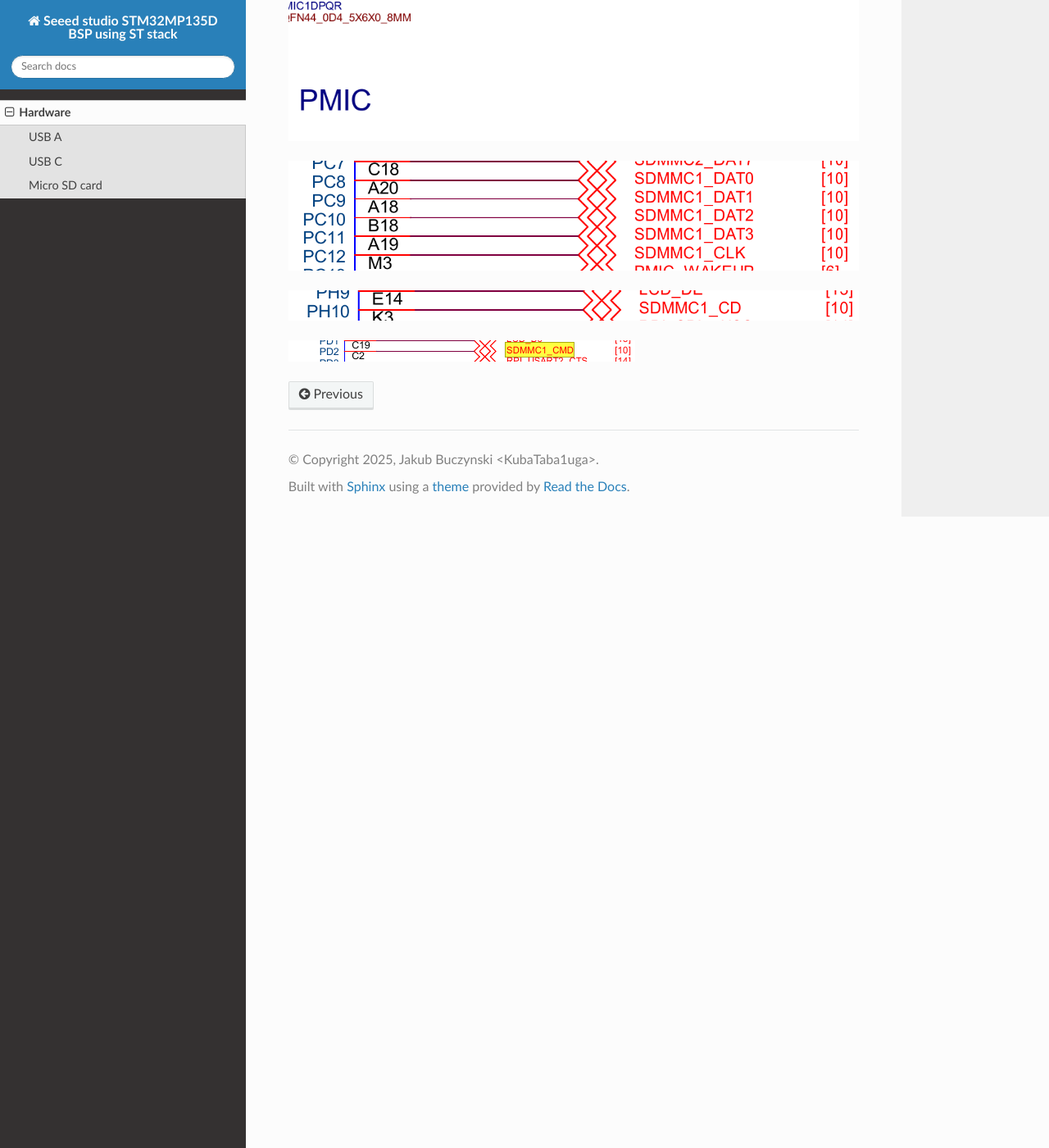
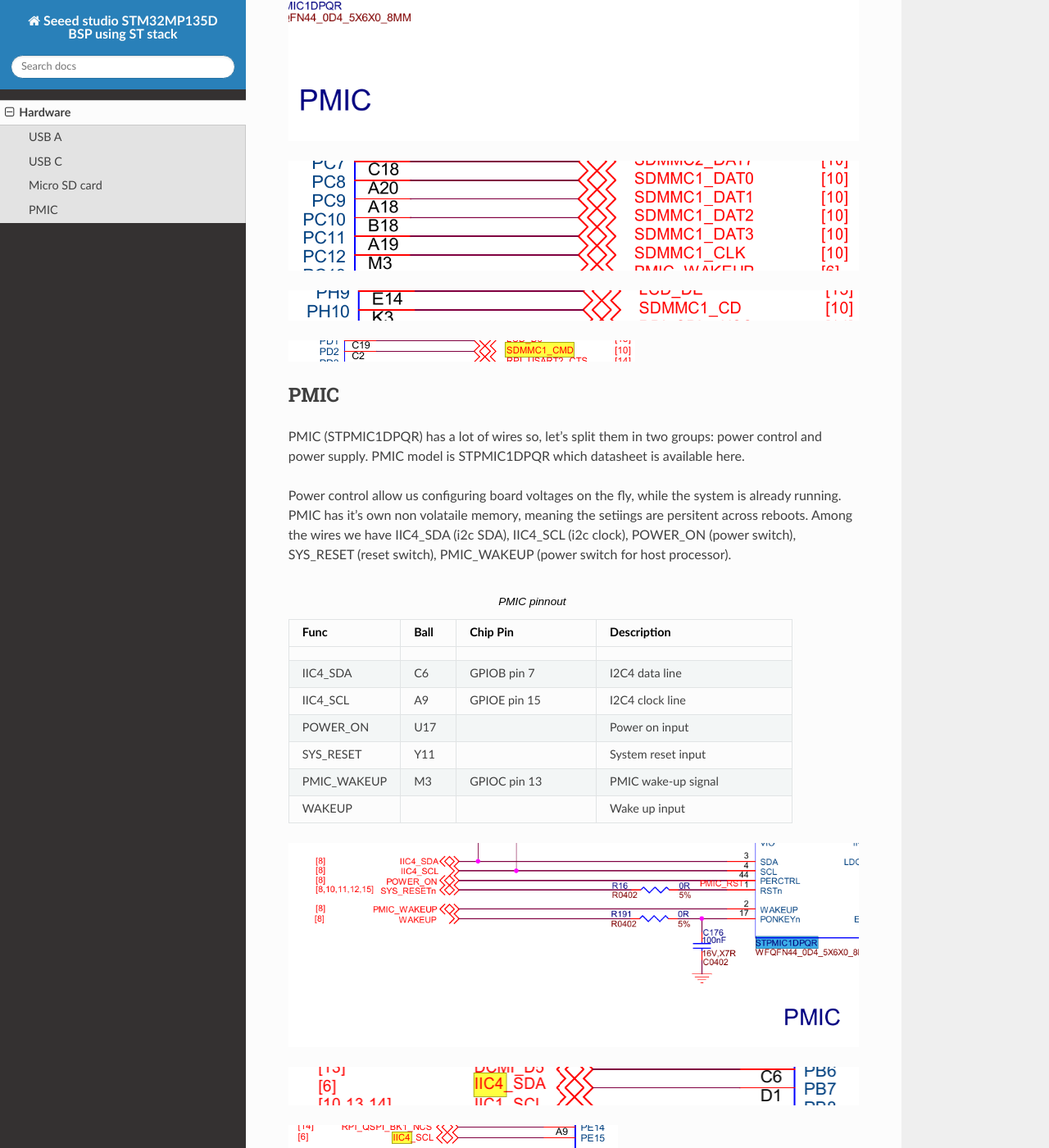
Before and after one commit to KubaTaba1uga/st_bsp_stm32mp135d_seeed_studio, a Sphinx documentation site: the page built from docs/hardware.md, in a window 1280 px wide and 1400 px high, scrolled down 5776 px. Shown: the whole window at 82% size. Built offline with Sphinx 7.4.7 and the Read the Docs theme 3.1.0, drawn with Linux system fonts in a browser that asks for light colours; some of the changed text lies outside the part shown.

````diff
--- a/docs/hardware.md
+++ b/docs/hardware.md
@@ -116,3 +116,60 @@
 ![Circuit diagram for Micro SD card](assets/sd_card_schematics_3.png)
 
 ![Circuit diagram for Micro SD card](assets/sd_card_schematics_4.png)
+
+
+PMIC
+-----
+
+PMIC (STPMIC1DPQR) has a lot of wires so, let's split them in two groups: power control and power supply.
+PMIC model is STPMIC1DPQR which datasheet is available [here](path:./assets/stpmic1.pdf).
+
+Power control allow us configuring board voltages on the fly, while the system is already running. PMIC has it's own non volataile
+memory, meaning the setiings are persitent across reboots. Among the wires we have IIC4_SDA (i2c SDA), IIC4_SCL (i2c clock),
+POWER_ON (power switch), SYS_RESET (reset switch), PMIC_WAKEUP (power switch for host processor).
+
+```{csv-table} PMIC pinnout
+:header: >
+:    "Func", "Ball", "Chip Pin", "Description"
+:widths: 20, 10, 25, 35
+
+"IIC4_SDA", "C6", "GPIOB pin 7", "I2C4 data line"
+"IIC4_SCL", "A9", "GPIOE pin 15", "I2C4 clock line"
+"POWER_ON", "U17", "", "Power on input"
+"SYS_RESET", "Y11", "", "System reset input"
+"PMIC_WAKEUP", "M3", "GPIOC pin 13", "PMIC wake-up signal"
+"WAKEUP", "", "", "Wake up input"
+```
+
+![Circuit diagram for PMIC](assets/pmic_schematics_0.png)
+
+![Circuit diagram for PMIC](assets/pmic_schematics_1.png)
+
+![Circuit diagram for PMIC](assets/pmic_schematics_2.png)
+
+![Circuit diagram for PMIC](assets/pmic_schematics_3.png)
+
+![Circuit diagram for PMIC](assets/pmic_schematics_4.png)
+
+![Circuit diagram for PMIC](assets/pmic_schematics_5.png)
+
+Power supply are pins used for providing appropriate voltages for our board. Each pin can be configured to different voltage, allowing to combine components operating at different voltage levels. Among the rails we have core supplies, peripheral supplies, reference voltages, and switched outputs, each tailored for specific subsystems such as CPU, DDR memory, ADC, USB, and external interfaces.
+
+```{csv-table} PMIC voltages
+:header: >
+:    "Rail", "Source", "Voltage", "Max Current"
+:widths: 25, 25, 20, 20
+
+"VDD_CPU", "buck 1 out", "1.2V", "1.5A"
+"VDD_DDR", "buck 2 out", "1.1V", "1A"
+"VDD_3V3", "buck 3 out", "3.3V", "0.5A"
+"VDD_CORE", "buck 4 out", "1.2V", "2A"
+"3V3_SW", "sw out", "3.3V", "0.5A"
+"VREF_DDR", "vref", "0.675V", "0.05A"
+"VDC_ADC_1V8", "ldo 1 out", "1.8V", "0.35A"
+"VDD_USB_3V3", "ldo 4 out", "3.3V", "0.1A"
+"VDD_SD_3V3", "ldo 5 out", "3.3V", "0.35A"
+"1V_PERIPH", "ldo 6 out", "1V", "0.15A"
+```
+
+![Circuit diagram for PMIC](assets/pmic_schematics_6.png)
--- a/tasks.py
+++ b/tasks.py
@@ -80,7 +80,7 @@
         configure(c, config)
 
     with c.cd("build/buildroot"):
-        c.run("make BR2_DL_DIR=../build/third_party")
+        c.run("make BR2_DL_DIR=../../build/third_party")
 
     _pr_info(f"Building BSP completed")
 
@@ -163,6 +163,7 @@
 
     _pr_info(f"Deploy to sdcard completed")
 
+
 ###############################################
 #                Private API                  #
 ###############################################
````
Also changed, not shown: docs/assets/pmic_schematics_0.png (added), docs/assets/pmic_schematics_1.png (added), docs/assets/pmic_schematics_2.png (added), docs/assets/pmic_schematics_3.png (added), docs/assets/pmic_schematics_4.png (added), docs/assets/pmic_schematics_5.png (added), docs/assets/pmic_schematics_6.png (added), 6 other files.
